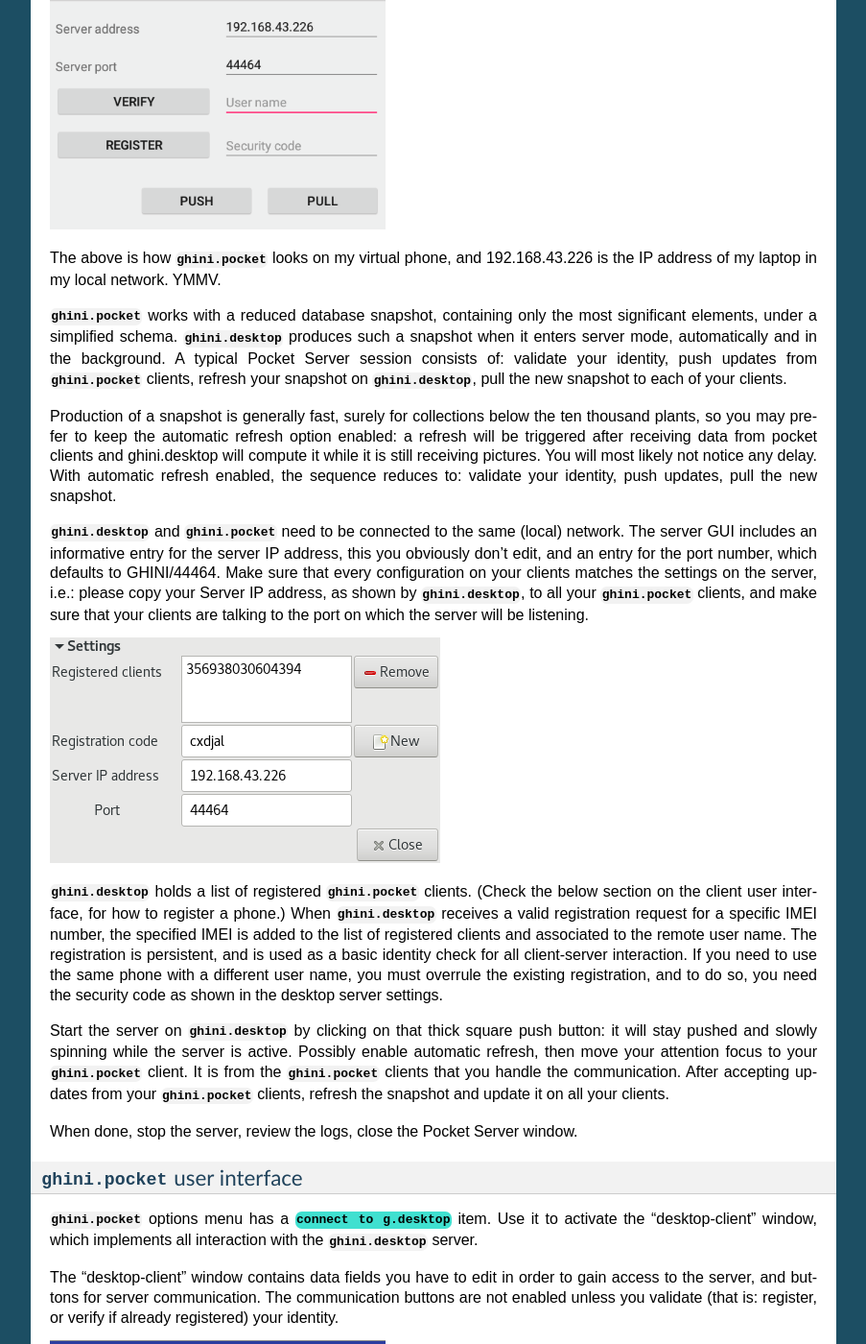
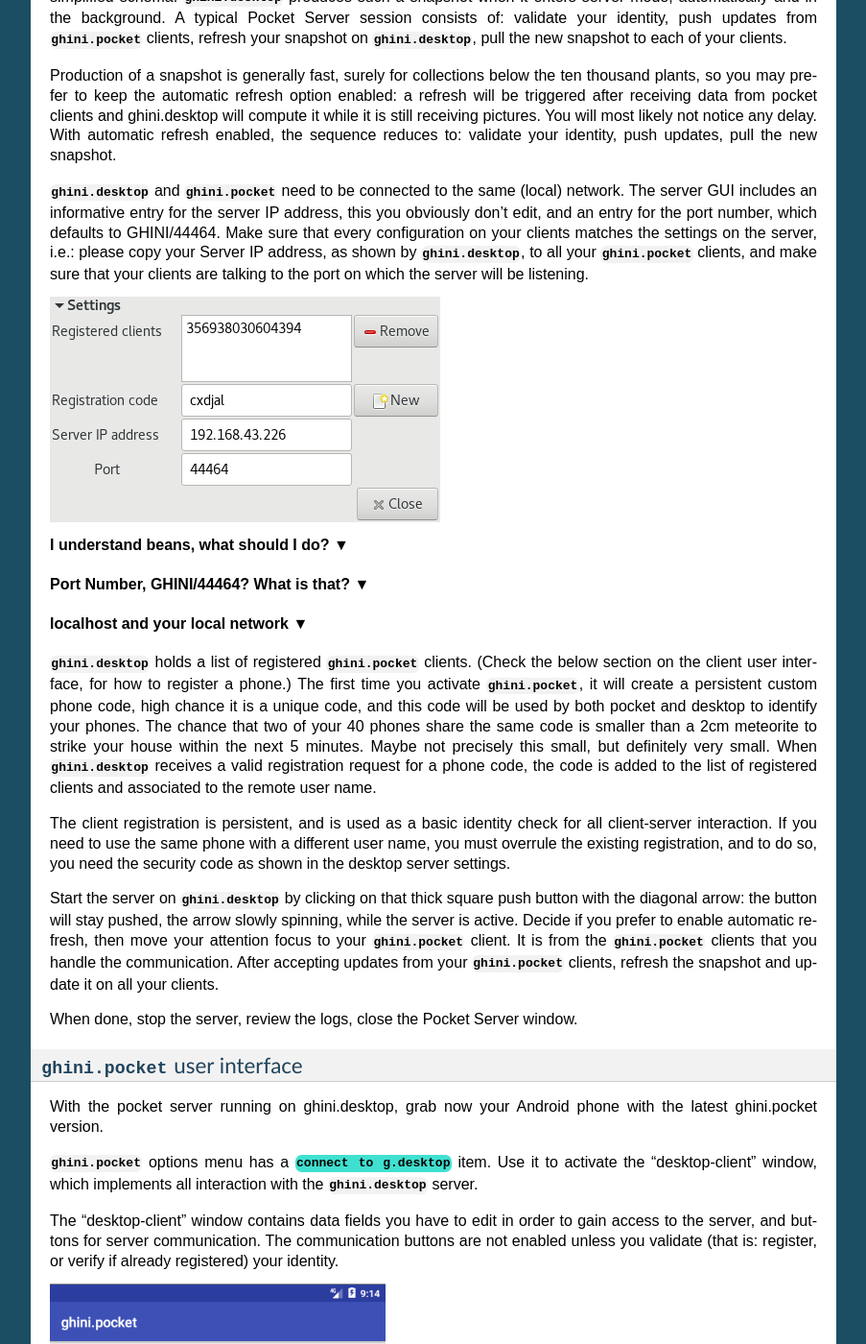
Before and after one commit to Ghini/ghini.desktop-docs.i18n, a Sphinx documentation site: the page built from doc/ghini-family.rst, in a window 1280 px wide and 1400 px high, scrolled down 3937 px. Shown: the whole window at 96% size, without its empty margins (198-1101 px from the left). Built offline with Sphinx 7.4.7, drawn with Linux system fonts in a browser that asks for light colours; some of the changed lines change nothing that is shown; some of the changed text lies outside the part shown.

Commit message:
updating the translation files

```diff
--- a/doc/ghini-family.rst
+++ b/doc/ghini-family.rst
@@ -220,24 +220,19 @@
 
 Interaction between |ghini.pocket| and |ghini.desktop| is handled following a client server
 scheme.  When you need to export a new database snapshot to pocket, or import the pocket log
-into the main database, you put |ghini.desktop| in server mode, so that it awaits for requests
+into the main database, you put |ghini.desktop| in server mode, so that it awaits requests
 from registered |ghini.pocket| clients.
 
 |ghini.desktop| server mode
 ----------------------------------------
 
 Select :menuselection:`Tools-->Pocket Server..` to activate server mode on |ghini.desktop|.
-This is the Pocket Server console:
+The Pocket Server console looks roughly like this, where it is creating a "snapshot":
 
 .. image:: images/pocket-server-starting.png
 
 While in server mode, |ghini.desktop| is not available for other uses, and |ghini.pocket|
 clients will be able to register, request database snapshots, or send collected updates.
-
-.. image::  images/ghini-pocket-client.png
-
-The above is how |ghini.pocket| looks on my virtual phone, and 192.168.43.226 is the IP address
-of my laptop in my local network.  YMMV.
 
 |ghini.pocket| works with a reduced database snapshot, containing only the most significant
 elements, under a simplified schema.  |ghini.desktop| produces such a snapshot when it enters
@@ -260,25 +255,101 @@
 
 .. image:: images/pocket-server-settings.png
 
-|ghini.desktop| holds a list of registered |ghini.pocket| clients.  (Check the below section
-on the client user interface, for how to register a phone.)  When |ghini.desktop| receives a
-valid registration request for a specific IMEI number, the specified IMEI is added to the
-list of registered clients and associated to the remote user name.  The registration is
-persistent, and is used as a basic identity check for all client-server interaction.  If you
-need to use the same phone with a different user name, you must overrule the existing
-registration, and to do so, you need the security code as shown in the desktop server
-settings.
+.. admonition:: I understand beans, what should I do?
+   :class: toggle
 
-Start the server on |ghini.desktop| by clicking on that thick square push button: it will stay
-pushed and slowly spinning while the server is active.  Possibly enable automatic refresh, then
-move your attention focus to your |ghini.pocket| client.  It is from the |ghini.pocket| clients
-that you handle the communication.  After accepting updates from your |ghini.pocket| clients,
-refresh the snapshot and update it on all your clients.
+      Right, you're a botanist, with little interest in learning network management, quite fair.
+
+      Here are my three guesses for getting ghini.desktop (running on your computer) and
+      ghini.pocket (running on your Android phone) to see each other:
+
+      1) Easiest case: you have a local network at home, to which you connect both your phone
+         and your computer.  Just make sure both your phone and computer are connected, and read
+         further.  In most cases, it will just work.
+
+         Beware: there's routers that will not let you talk from one system to the other, or
+         that leave only a few ports open.  If your router has a 'guest' and a 'home' SSID, do
+         use the 'home' signal for both systems.  But it all depends, and you should check with
+         your router.  If you are using your home router and you still can't quite connect
+         pocket to desktop, try the next option.
+
+      2) Next easiest: configure a WiFi hotspot on your Android phone, and connect your computer
+         to it.
+
+         Make sure your ghini.desktop computer has no other active network connection.  You
+         might want to disable mobile data on the phone, to avoid your computer to consume
+         bandwith and make you incur in costs.  Without mobile data, Android might warn you that
+         the hotspot will not be functional.  Ignore that: you're using the hotspot for local
+         connections, not for getting on internet.
+
+      3) Still easy enough: connect your Android phone to your computer using a USB cable, and
+         activate USB tethering on the phone.
+
+         Again, make sure your computer has no other active network connection, and again
+         consider disabling mobile data on the phone.
+
+      Any of the above three will put your two devices on the same network segment, and enable
+      communication.  Minimal terminology you might still check: IP Address; IP Port; Network
+      Segment.
+
+      Check your phone IP address in :menuselection:`Settings --> About device --> Status`, no
+      more to make sure that both addresses, desktop and pocket, belong to the same segment,
+      roughly true if the first three of those four numbers are equal.
+
+.. admonition:: Port Number, GHINI/44464?  What is that?
+   :class: toggle
+
+      44464 is a port number and a port, think of it like of a virtual plug that a server
+      program can enable and listen to, and to which client programs may attach and speak into.
+      This port number, 44464 makes some sense because it's like GHINI on a phone keyboard.
+      There is nothing special with this 44464, you can choose just about any number from 1025
+      to 65535, as long as it's `not already in use
+      <https://en.wikipedia.org/wiki/List_of_TCP_and_UDP_port_numbers>`_ by other programs and
+      it's the same on both ghini.desktop and ghini.pocket.
+
+.. admonition:: localhost and your local network
+   :class: toggle
+
+      Is your ghini.desktop showing the ``127.0.0.1`` address, that means that it is not
+      connected to any network.  That address is the numeric form of ``localhost``, and only
+      useful for local connections.  You will **not** be able to connect pocket to desktop if
+      this is what desktop reports as server IP address.
+
+      Your local IP address is something starting with ``192.168.`` followed by two more numbers
+      between 0 and 255, or maybe ``10.`` followed by three more such numbers, or still ``172.``
+      followed by a number in the range 16 to 31, and again two more numbers between 0 and 255.
+
+      Anything else is something else, not your local IP address, and will not work.
+
+
+|ghini.desktop| holds a list of registered |ghini.pocket| clients.  (Check the below section on
+the client user interface, for how to register a phone.)  The first time you activate
+|ghini.pocket|, it will create a persistent custom phone code, high chance it is a unique code,
+and this code will be used by both pocket and desktop to identify your phones.  The chance that
+two of your 40 phones share the same code is smaller than a 2cm meteorite to strike your house
+within the next 5 minutes.  Maybe not precisely this small, but definitely very small.  When
+|ghini.desktop| receives a valid registration request for a phone code, the code is added to the
+list of registered clients and associated to the remote user name.
+
+The client registration is persistent, and is used as a basic identity check for all
+client-server interaction.  If you need to use the same phone with a different user name, you
+must overrule the existing registration, and to do so, you need the security code as shown in
+the desktop server settings.
+
+Start the server on |ghini.desktop| by clicking on that thick square push button with the
+diagonal arrow: the button will stay pushed, the arrow slowly spinning, while the server is
+active.  Decide if you prefer to enable automatic refresh, then move your attention focus to
+your |ghini.pocket| client.  It is from the |ghini.pocket| clients that you handle the
+communication.  After accepting updates from your |ghini.pocket| clients, refresh the snapshot
+and update it on all your clients.
 
 When done, stop the server, review the logs, close the Pocket Server window.
 
 |ghini.pocket| user interface
 ----------------------------------------
+
+With the pocket server running on ghini.desktop, grab now your Android phone with the latest
+ghini.pocket version.
 
 |ghini.pocket| options menu has a |desktop| item.  Use it to activate the
 "desktop-client" window, which implements all interaction with the |ghini.desktop| server.
@@ -288,6 +359,10 @@
 you validate (that is: register, or verify if already registered) your identity.
 
 .. image::  images/ghini-pocket-client.png
+
+The above is |ghini.pocket|'s "desktop-client" on my virtual phone.  192.168.43.226 is my
+laptop's IP address in my local network.  Please replace that with your own computer address as
+previously explained.
 
 |ghini.pocket| implements a very basic authentication check, trusting that your local
 network is secure.  In fact the main goal of authentication between pocket and desktop is to
```
Also changed, not shown: 10 other files.
